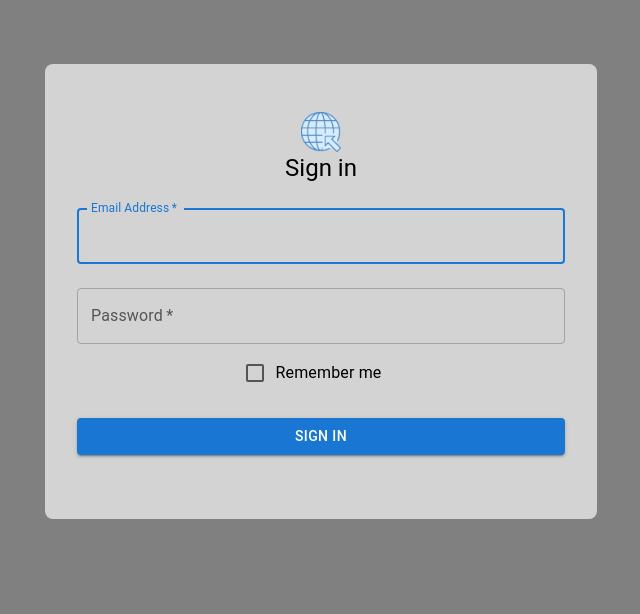
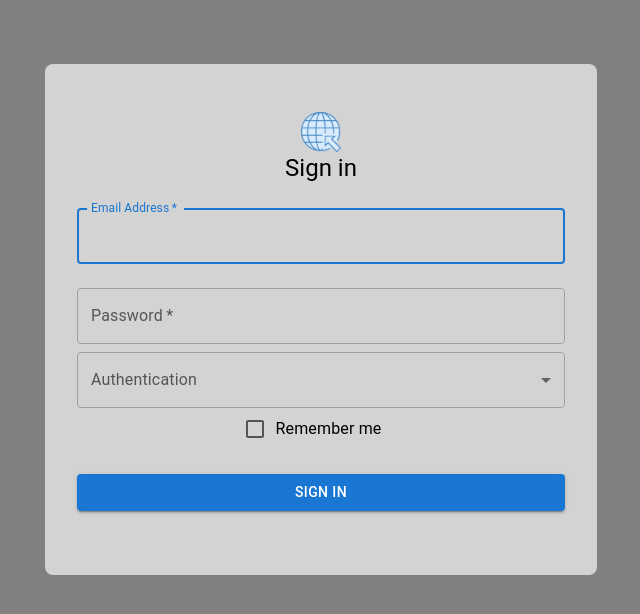
Before and after one commit to kaelthasmanu/cucuota-frontend, a React (Create React App) app: page / in a window 1280 px wide. Shown: the top 614 px of the page, without its empty margins (319-959 px from the left). Built offline with nearby package versions, Linux system fonts and the light colour scheme.

Commit message:
add auth local

```diff
--- a/src/Signin.js
+++ b/src/Signin.js
@@ -3,7 +3,7 @@ import { useState } from "react";
 import './signin.css';
 import swal from 'sweetalert';
 import { Box, Container, color} from '@mui/system';
-import {Typography , TextField, FormControlLabel, Button, Grid , Link, Avatar} from '@mui/material';
+import {Typography , TextField, FormControlLabel, Button, Grid , Link, Avatar, FormControl, InputLabel, MenuItem, Select} from '@mui/material';
 import Checkbox from '@mui/material/Checkbox';
 import { useNavigate } from "react-router-dom";
 import Grid2 from '@mui/material/Unstable_Grid2/Grid2';
@@ -11,20 +11,11 @@ import { CenterFocusStrong } from '@mui/icons-material';
 import config from './config.json';
 import image from './assets/logo.jpg';
 
-async function loginUser(credentials) {
-  return fetch(config.ServerApi+"/AuthUserLDAP", {
-    method: "POST",
-    headers: {
-      "Content-Type": "application/json",
-      "accept": "*/*",
-    },
-    body: JSON.stringify(credentials),
-  }).then((data) => data.json());
-}
 
 export default function SignIn() {
   const [username, setUserName] = useState();
   const [password, setPassword] = useState();
+  const [auth, setAuth] = useState();
   const navigate = useNavigate();
 
   const handleSubmit = async (e) => {
@@ -60,6 +51,29 @@ export default function SignIn() {
       }
     }
   };
+
+  async function loginUser(credentials) {
+    if(auth == "LDAP"){
+      return fetch(config.ServerApi+"/AuthUserLDAP", {
+        method: "POST",
+        headers: {
+          "Content-Type": "application/json",
+          "accept": "*/*",
+        },
+        body: JSON.stringify(credentials),
+      }).then((data) => data.json());
+    }
+    if(auth == "Local"){
+      return fetch(config.ServerApi+"/AuthUserLocal/Auth", {
+        method: "POST",
+        headers: {
+          "Content-Type": "application/json",
+          "accept": "*/*",
+        },
+        body: JSON.stringify(credentials),
+      }).then((data) => data.json());
+    }
+  }
 
   return (
     <div className='divlogin'>
@@ -103,6 +117,19 @@ export default function SignIn() {
             autoComplete="current-password"
             onChange={(e) => setPassword(e.target.value)}
           />
+          <FormControl fullWidth>
+            <InputLabel id="demo-simple-select-label">Authentication</InputLabel>
+              <Select
+                labelId="demo-simple-select-label"
+                id="demo-simple-select"
+                value={auth}
+                label="Authentication"
+                onChange={(e) => setAuth(e.target.value)}
+              >
+                <MenuItem value={"LDAP"}>LDAP</MenuItem>
+                <MenuItem value={"Local"}>Local</MenuItem>
+              </Select>
+          </FormControl>
           <FormControlLabel
             control={<Checkbox value="remember" color="primary" />}
             label="Remember me"
--- a/src/config.json
+++ b/src/config.json
@@ -1,5 +1,5 @@
 {
-    "ServerApi":"http://10.34.8.66:5173",
+    "ServerApi":"http://127.0.0.1:5173",
     "userAdmin":"admin",
     "passwAdmin":"admin"
 }
```
